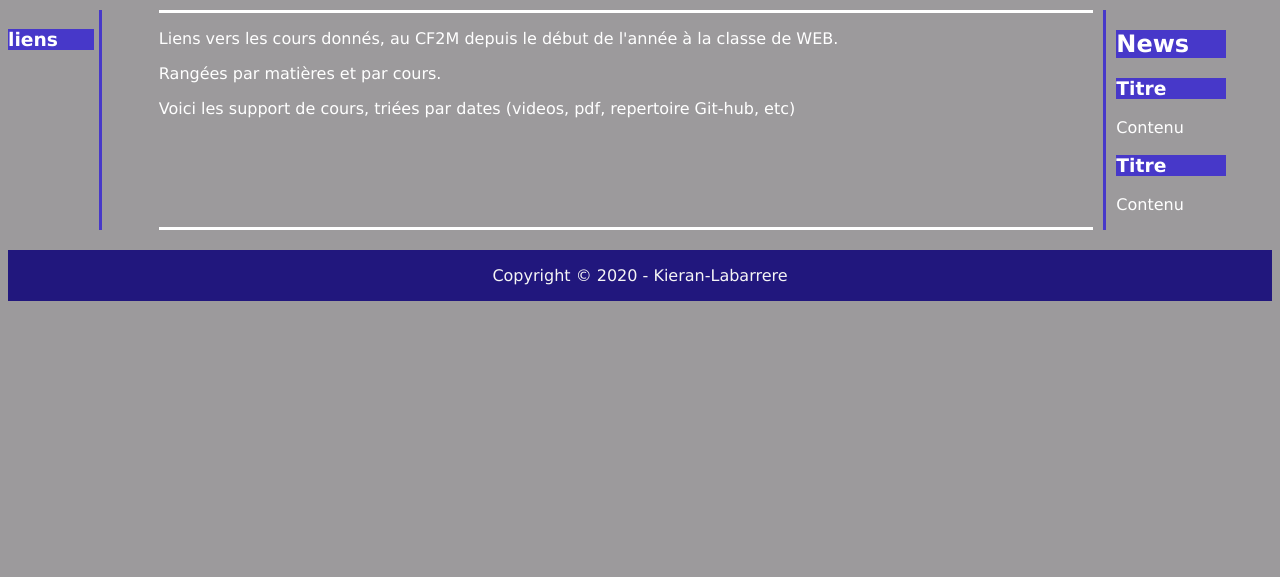
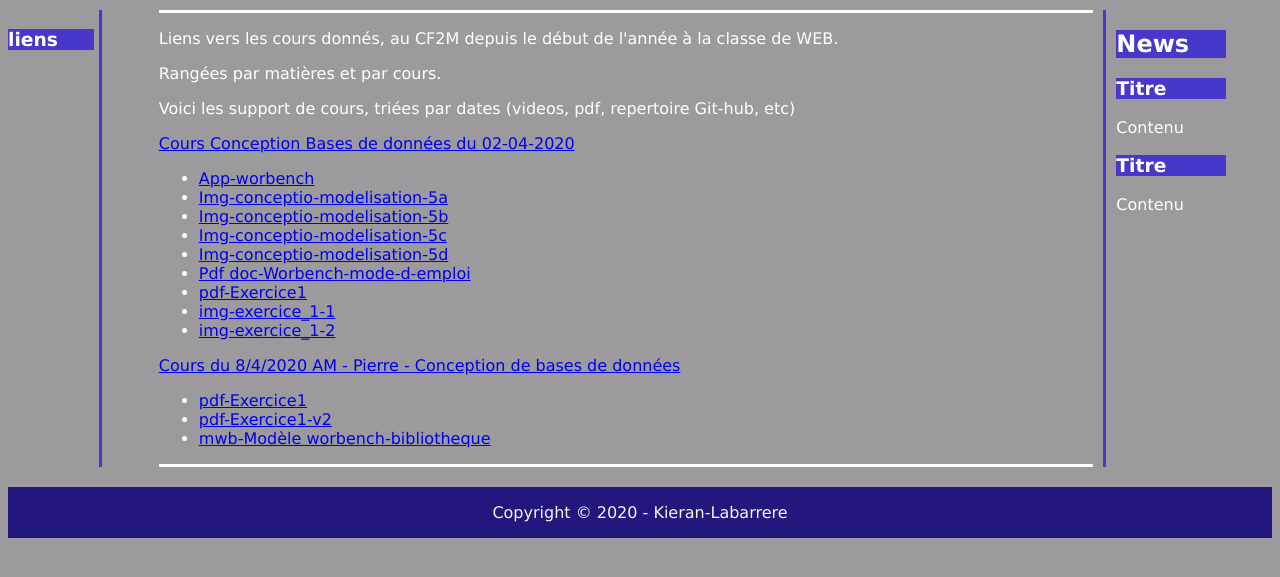
Before and after one commit to wawatusee/portfolio, a PHP site: page /index.php?page=liens in a window 1280 px wide. Shown: the part 94-671 px from the top of the page. Run offline with PHP 8.4, Linux system fonts and the light colour scheme.

Commit message:
Réécriture de la page lien

```diff
--- a/css/style.css
+++ b/css/style.css
@@ -4,7 +4,8 @@
         font-family: Verdana, Geneva, Tahoma, sans-serif;
     }
     /*DISPLAY GRID*/
-        /*Couleurs : Fonds de menu et titres :4738C9, Fonds de header et footer :  21177D (klein), Fond de pre : B3A1AA, Ecrits : Footer header : whitesmoke, lignes de séparation blocks : 4738C9*/
+    /*Couleurs : Fonds de menu et titres :4738C9, Fonds de header et footer :  21177D (klein), Fond de pre : B3A1AA, Ecrits : Footer header : whitesmoke, lignes de séparation blocks : 4738C9*/
+
     .grid-container {
         display: grid;
         grid-template-columns: 2fr repeat(6);
@@ -29,7 +30,7 @@
     menu a {
         color: white;
         background-color: #4738C9;
-		text-decoration: none;
+        text-decoration: none;
     }
 
     menu a:hover {
@@ -71,7 +72,7 @@
         color: white;
     }
 
-	h2,
+    h2,
     h3,
     h4 {
         background-color: #4738C9;
@@ -99,14 +100,18 @@
 
     pre {
         border: 1px solid white;
-		background-color: #B3A1AA;
+        background-color: #B3A1AA;
         padding: 3px;
         margin: 10px;
     }
-	    code {
+
+    code {
         font-size: 1.4em;
     }
 
     canvas {
         border: solid 1px orange;
     }
+    /*LIENS*/
+
+    .liensCours {}
--- a/pages/liens.php
+++ b/pages/liens.php
@@ -26,6 +26,54 @@
                 <p>Liens vers les cours donnés, au CF2M depuis le début de l'année à la classe de WEB.</p>
                 <p>Rangées par matières et par cours.</p>
                 <p>Voici les support de cours, triées par dates (videos, pdf, repertoire Git-hub, etc)</p>
+                <div class="liensCours">
+                    <div class="cours">
+                        <a href="https://youtu.be/m7Bfezl90rA">Cours Conception Bases de données du 02-04-2020</a>
+                        <ul>
+                            <li>
+                                <a href="http://partage.webdev-cf2m.be/WEB/DB-SQL/mysql-workbench-community-8.0.19-winx64.msi">App-worbench</a>
+                            </li>
+                            <li>
+                                <a href="http://partage.webdev-cf2m.be/WEB/DB-SQL/pngConceptionDB_modelisation_5_A.png">Img-conceptio-modelisation-5a</a>
+                            </li>
+                            <li>
+                                <a href="http://partage.webdev-cf2m.be/WEB/DB-SQL/pngConceptionDB_modelisation_5_B.png">Img-conceptio-modelisation-5b</a>
+                            </li>
+                            <li>
+                                <a href="http://partage.webdev-cf2m.be/WEB/DB-SQL/pngConceptionDB_modelisation_5_C.png">Img-conceptio-modelisation-5c</a>
+                            </li>
+                            <li>
+                                <a href="http://partage.webdev-cf2m.be/WEB/DB-SQL/pngConceptionDB_modelisation_5_D.png">Img-conceptio-modelisation-5d</a>
+                            </li>
+                            <li>
+                                <a href="http://partage.webdev-cf2m.be/WEB/DB-SQL/workbench.pdf">Pdf doc-Worbench-mode-d-emploi</a>
+                            </li>
+                            <li>
+                                <a href="http://partage.webdev-cf2m.be/WEB/DB-SQL/ex1_bibliotheque/Exercice1.pdf">pdf-Exercice1</a>
+                            </li>
+                            <li>
+                                <a href="http://partage.webdev-cf2m.be/WEB/DB-SQL/ex1_bibliotheque/schemaExercice1_1.png">img-exercice_1-1</a>
+                            </li>
+                            <li>
+                                <a href="http://partage.webdev-cf2m.be/WEB/DB-SQL/ex1_bibliotheque/schemaExercice1_2.png">img-exercice_1-2</a>
+                            </li>
+                        </ul>
+                    </div>
+                    <div class="cours">
+                            <a href="https://youtu.be/aUe39XtWXu8">Cours du 8/4/2020 AM - Pierre - Conception de bases de données</a>
+                            <ul>
+                                <li>
+                                    <a href="http://partage.webdev-cf2m.be/WEB/DB-SQL/ex1_bibliotheque/Exercice1.pdf">pdf-Exercice1</a>
+                                </li>
+                                <li>
+                                    <a href="http://partage.webdev-cf2m.be/WEB/DB-SQL/ex1_bibliotheque/Exercice1_v2.pdf">pdf-Exercice1-v2</a>
+                                </li>
+                                <li>
+                                    <a href="http://partage.webdev-cf2m.be/WEB/DB-SQL/ex1_bibliotheque/ex1_bibliotheque.mwb">mwb-Modèle worbench-bibliotheque</a>
+                                </li>
+                            </ul>
+                    </div>
+                </div>
             </main>
             <!-- ASIDE -->
             <aside>
```
